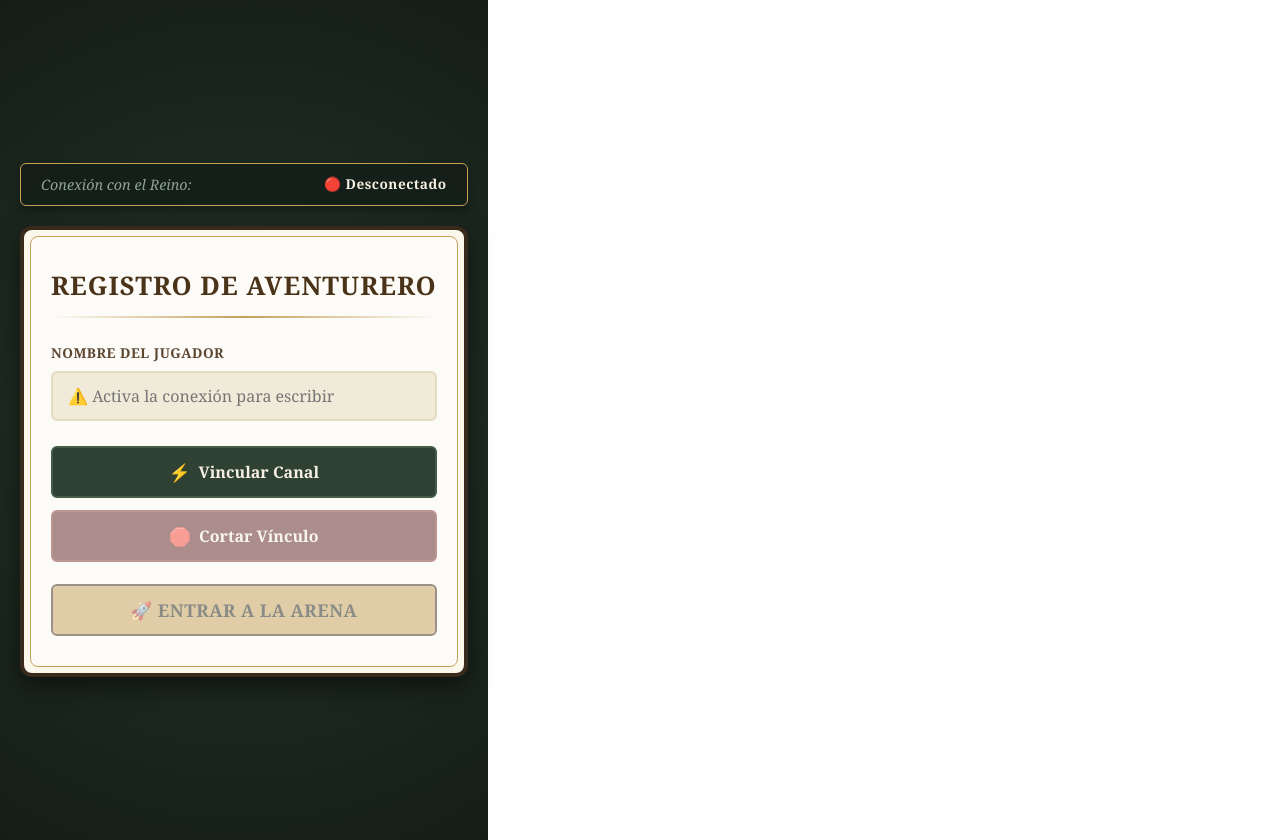
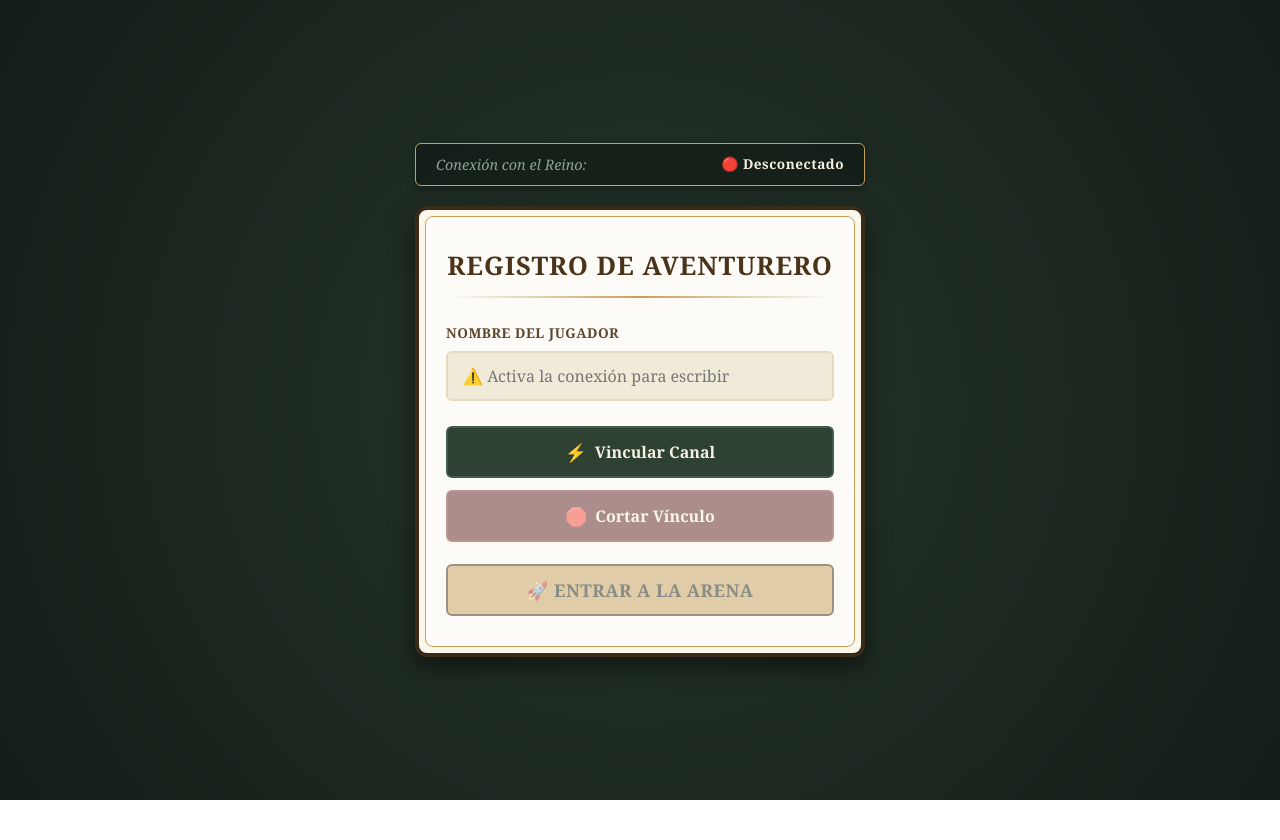
Before and after one commit to Carloscazallas123/RepoTestCard, a React (Vite) app in the folder FrontEnd/: page / in a window 1280 px wide. After the commit the page ends 800 px from the top, so only its background shows below. Built offline with nearby package versions, Linux system fonts and the light colour scheme.

Commit message:
Cambios en el diseño

```diff
--- a/FrontEnd/src/style/InicioJuego.css
+++ b/FrontEnd/src/style/InicioJuego.css
@@ -5,20 +5,25 @@
   background-color: #1b261f;
   background-image: radial-gradient(circle, #24352a 0%, #151d18 100%);
   min-height: 100vh;
+  width: 100vw; /* Asegura que tome todo el ancho de la pantalla */
   padding: 20px;
   font-family: 'Georgia', serif;
   color: #f5f0e1;
+  /* Sistema de centrado absoluto */
   display: flex;
-  justify-content: center;
-  align-items: center;
+  justify-content: center; /* Centrado horizontal */
+  align-items: center;     /* Centrado vertical */
+  box-sizing: border-box;
 }
 
 .lobby-container {
   width: 100%;
-  max-width: 500px; /* Al ser un menú, es más compacto que la mesa */
+  max-width: 450px; /* Reducido un pelo para que se vea más estilizado y compacto */
+  margin: 0 auto;   /* Margen de seguridad automático por si el flex tiene interferencias */
   display: flex;
   flex-direction: column;
   gap: 20px;
+  box-sizing: border-box;
 }
 
 /* ==========================================================================
```
